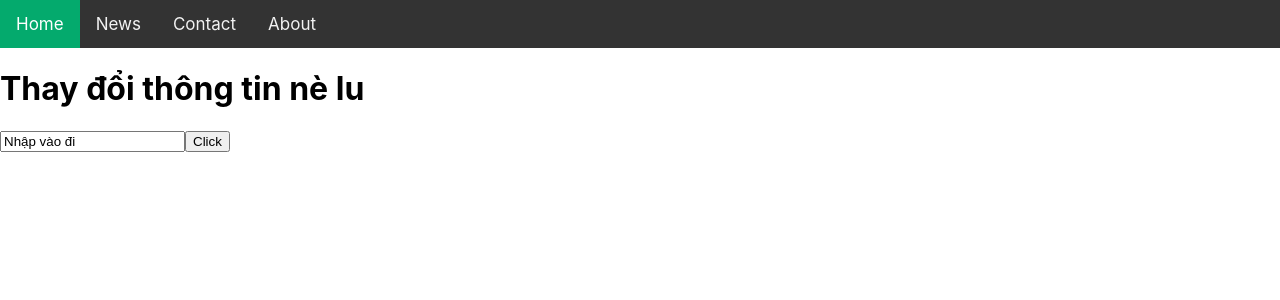
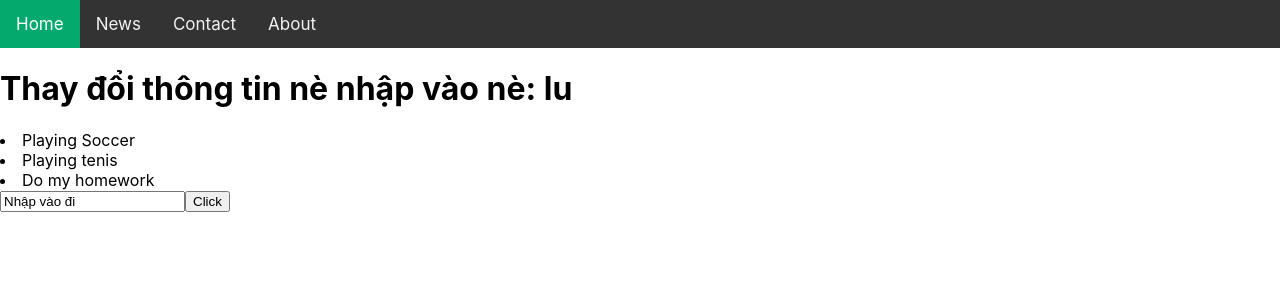
Before and after one commit to Thienlu99/react-hook-basic, a React (Create React App) app: page / in a window 1280 px wide. Shown: the top 300 px of the page. Built offline with nearby package versions, Linux system fonts and the light colour scheme.

Commit message:
output List li

```diff
--- a/src/App.js
+++ b/src/App.js
@@ -2,13 +2,25 @@
 import './App.css';
 import Nav from './component/Header/Nav';
 import  { useState } from 'react';
+import React  from 'react';
 function App() {
   let [value, setValue] = useState("lu");
   let [address, setaddress] = useState("Nhập vào đi");
+  let [obj, setObj] = useState([
+    {"id":1, "title":"Playing Soccer"},
+    {"id":2, "title":"Playing tenis"},
+    {"id":3, "title":"Do my homework"},
+  ]
+
+  )
   const onSubmit = () =>{
-
+    let todonew = {id:"add",title:address}
     // alert(value);
     setValue(address);
+    // spead syntax array js
+    setObj([...obj,todonew]);
+    //reset
+    setaddress("");
   }
   const handelChange = (event) =>{
     setaddress(
@@ -19,7 +31,10 @@ function App() {
   return (
     <div className="container">
       <Nav />
-      <h1>Thay đổi thông tin nè {value}</h1>
+      <h1>Thay đổi thông tin nè nhập vào nè: {value}</h1>
+      {obj.map(item =>{
+        return <li>{item.title}</li>
+      })}
       <input type="text" value={address} onChange={(event) => {handelChange(event) }} />
       <button type="button" onClick={()=>{onSubmit()}}>Click</button>
     </div>
--- a/src/index.js
+++ b/src/index.js
@@ -3,7 +3,6 @@ import ReactDOM from 'react-dom';
 import './index.css';
 import App from './App';
 import reportWebVitals from './reportWebVitals';
-
 
 ReactDOM.render(
   <React.StrictMode>
```
Also changed, not shown: package.json (+7 -4 lines), 1 other file (tests, documents, lock files or other folders).
